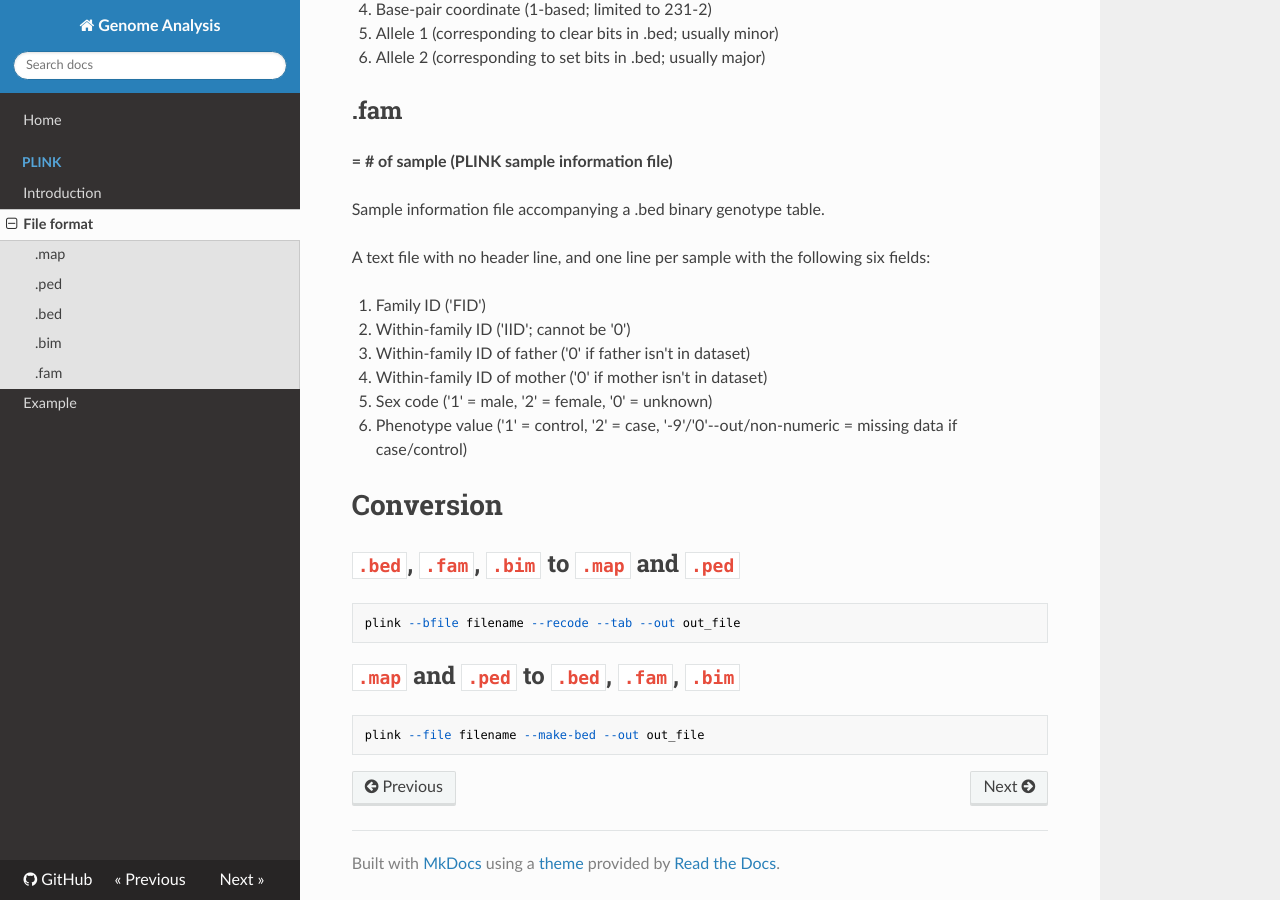
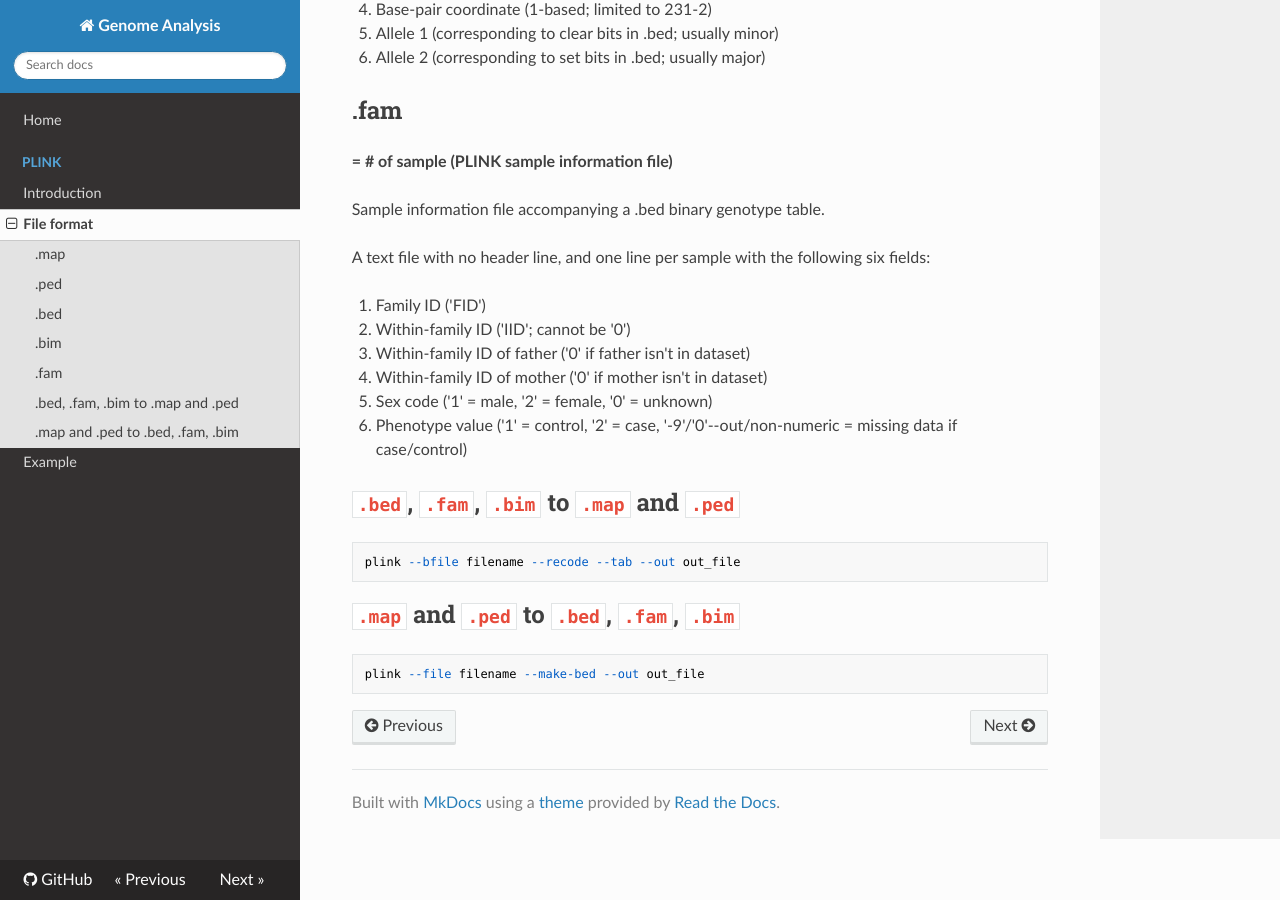
Before and after one commit to WonyoungCho/plink, an MkDocs documentation site: the page built from docs/plink_fmt.md, in a window 1280 px wide and 900 px high, scrolled down 1622 px. Built offline with MkDocs 1.6.1, drawn with Linux system fonts in a browser that asks for light colours; nearby versions of some CDN libraries; old or Windows-style settings are respelled for this version of MkDocs.

Commit message:
Update plink_fmt.md

````diff
--- a/docs/plink_fmt.md
+++ b/docs/plink_fmt.md
@@ -71,7 +71,6 @@ A text file with no header line, and one line per sample with the following six
 1. Sex code ('1' = male, '2' = female, '0' = unknown)
 1. Phenotype value ('1' = control, '2' = case, '-9'/'0'--out/non-numeric = missing data if case/control)
 
-# Conversion
 
 ## `.bed`, `.fam`, `.bim` to `.map` and `.ped`
 ```
````
